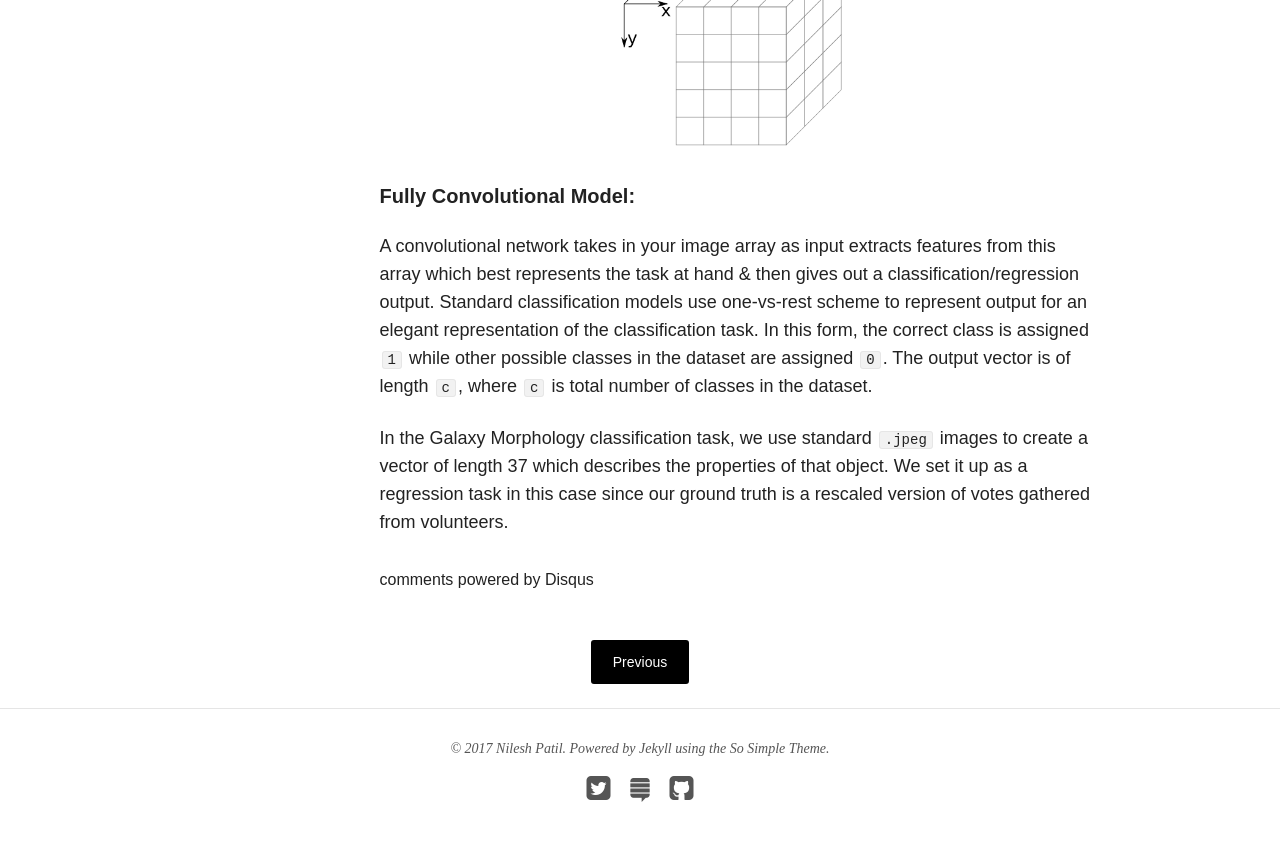
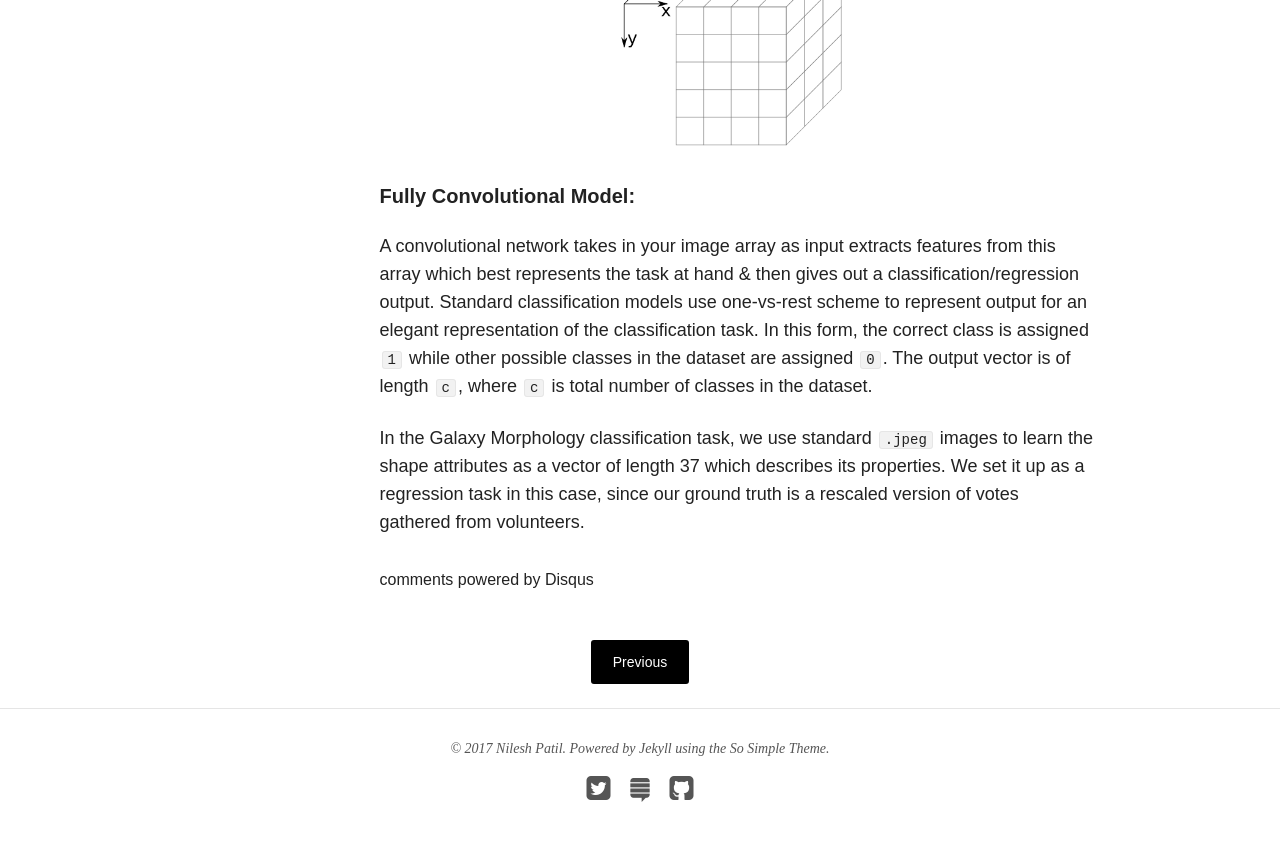
Before and after one commit to nilesh-patil/nilesh-patil.github.io, a Jekyll site: the page built from _posts/blog/2017-07-25-galactic-morphology-using-deep-learning.md, in a window 1280 px wide and 900 px high, scrolled down 3627 px. Shown: the top 841 px of the window. Built offline with Jekyll 4.4.1, drawn with Linux system fonts in a browser that asks for light colours; nearby versions of some CDN libraries; comment, search, counter and statistics services are not loaded.

Commit message:
updated galaxy

```diff
--- a/_posts/blog/2017-07-25-galactic-morphology-using-deep-learning.md
+++ b/_posts/blog/2017-07-25-galactic-morphology-using-deep-learning.md
@@ -57,4 +57,4 @@ These images are read in as `numpy` arrays in python with the following represen
 
 A convolutional network takes in your image array as input extracts features from this array which best represents the task at hand & then gives out a classification/regression output. Standard classification models use one-vs-rest scheme to represent output for an elegant representation of the classification task. In this form, the correct class is assigned `1` while other possible classes in the dataset are assigned `0`. The output vector is of length `c`, where `c` is total number of classes in the dataset.
 
-In the Galaxy Morphology classification task, we use standard `.jpeg` images to create a vector of length 37 which describes the properties of that object. We set it up as a regression task in this case since our ground truth is a rescaled version of votes gathered from volunteers.
+In the Galaxy Morphology classification task, we use standard `.jpeg` images to learn the shape attributes as a vector of length 37 which describes its properties. We set it up as a regression task in this case, since our ground truth is a rescaled version of votes gathered from volunteers.
```
